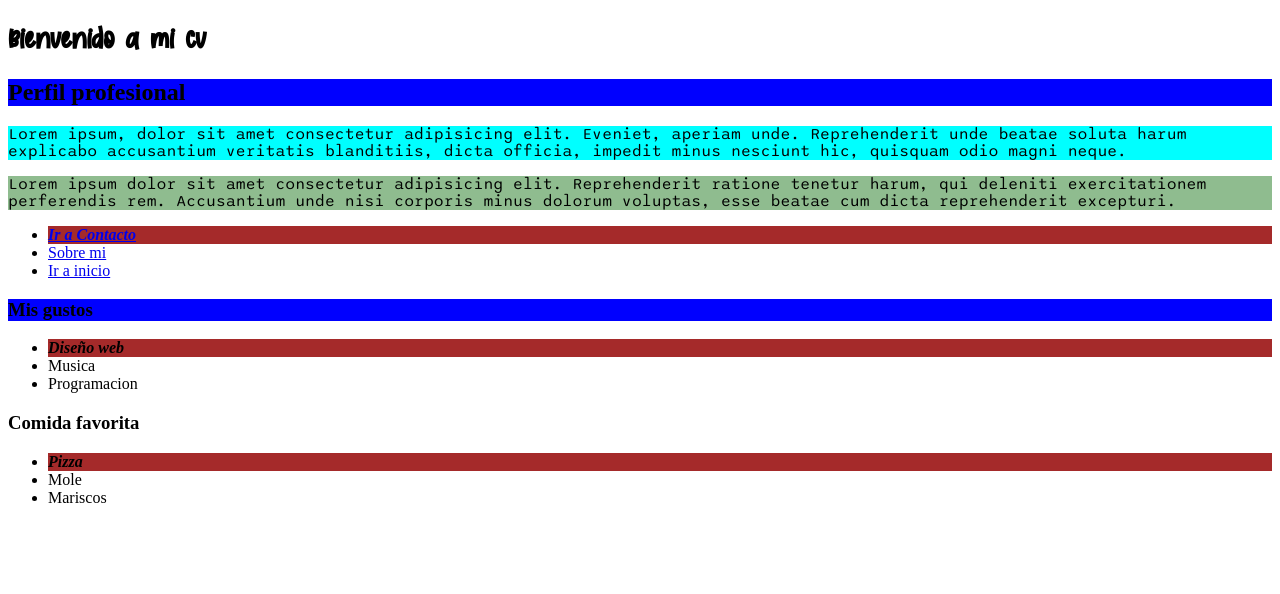
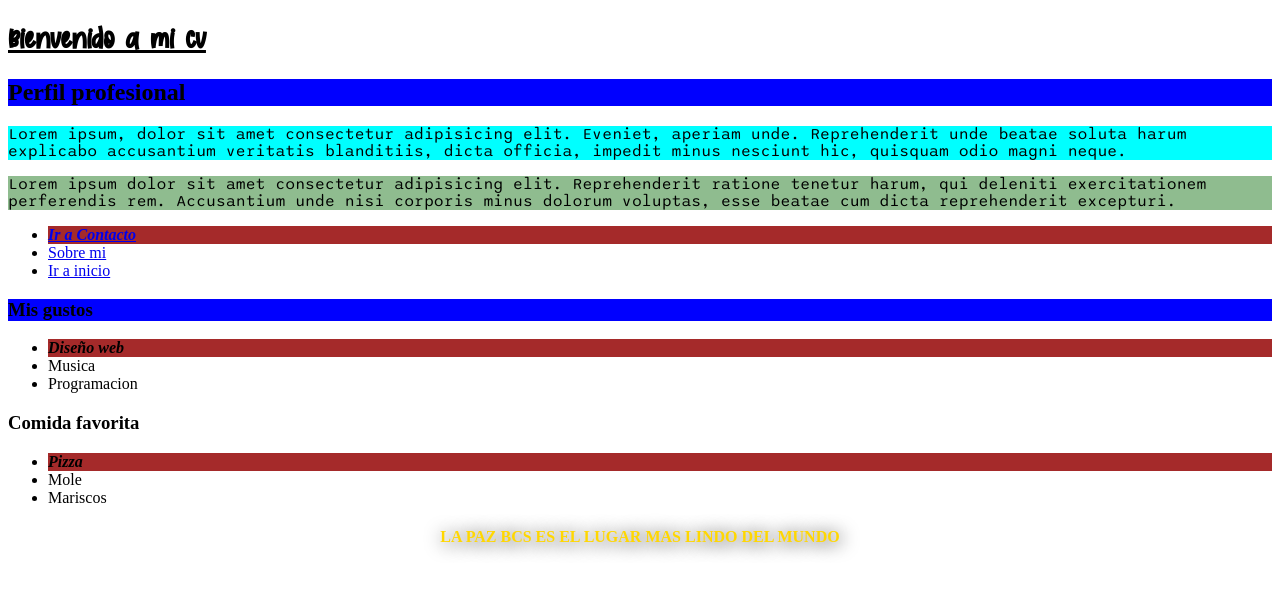
Before and after one commit to Francisco001764/hojadeestilosyaplica, a plain HTML site: page index.html in a window 1280 px wide. Drawn offline with Linux system fonts and the light colour scheme.

Commit message:
Actividad 8 estilos y aplica

```diff
--- a/Trabajo/assets/estilos.css
+++ b/Trabajo/assets/estilos.css
@@ -10,6 +10,7 @@
 
 h1 {
   font-family: Sweet;
+  text-decoration: underline;
 }
 
 p {
@@ -23,6 +24,16 @@ h3:nth-of-type(1) {
     background-color: blue;
 
 }
+
+
+h4 {
+  color: gold;
+  text-shadow: 2px 2px 18px black;
+  text-align: center;
+  text-transform: uppercase;
+}
+
+
 
 p:nth-of-type(1) {
   background-color: aqua;
--- a/index.html
+++ b/index.html
@@ -30,6 +30,8 @@
     <li>Mole</li>
     <li>Mariscos</li>
 </ul>
+<h4>La paz bcs es el lugar mas lindo del mundo</h4>
+
 
 </body>
 </html>
```
